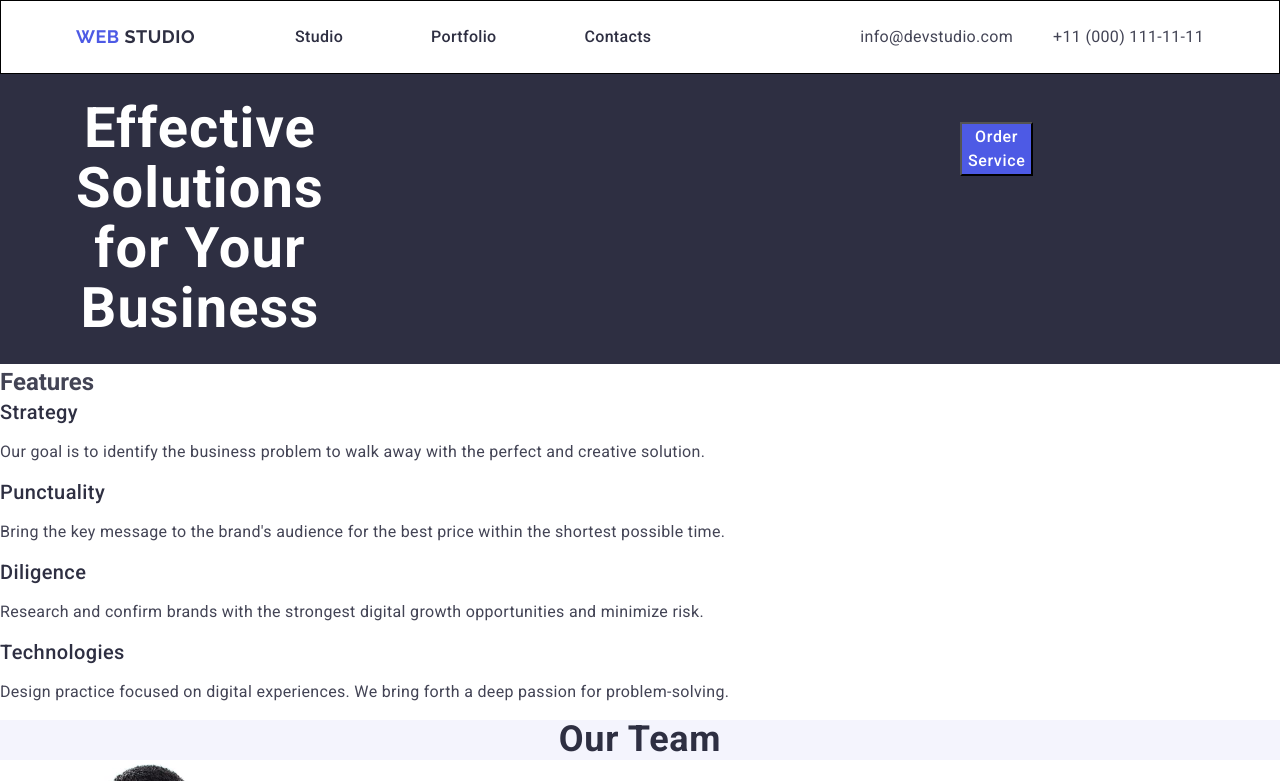
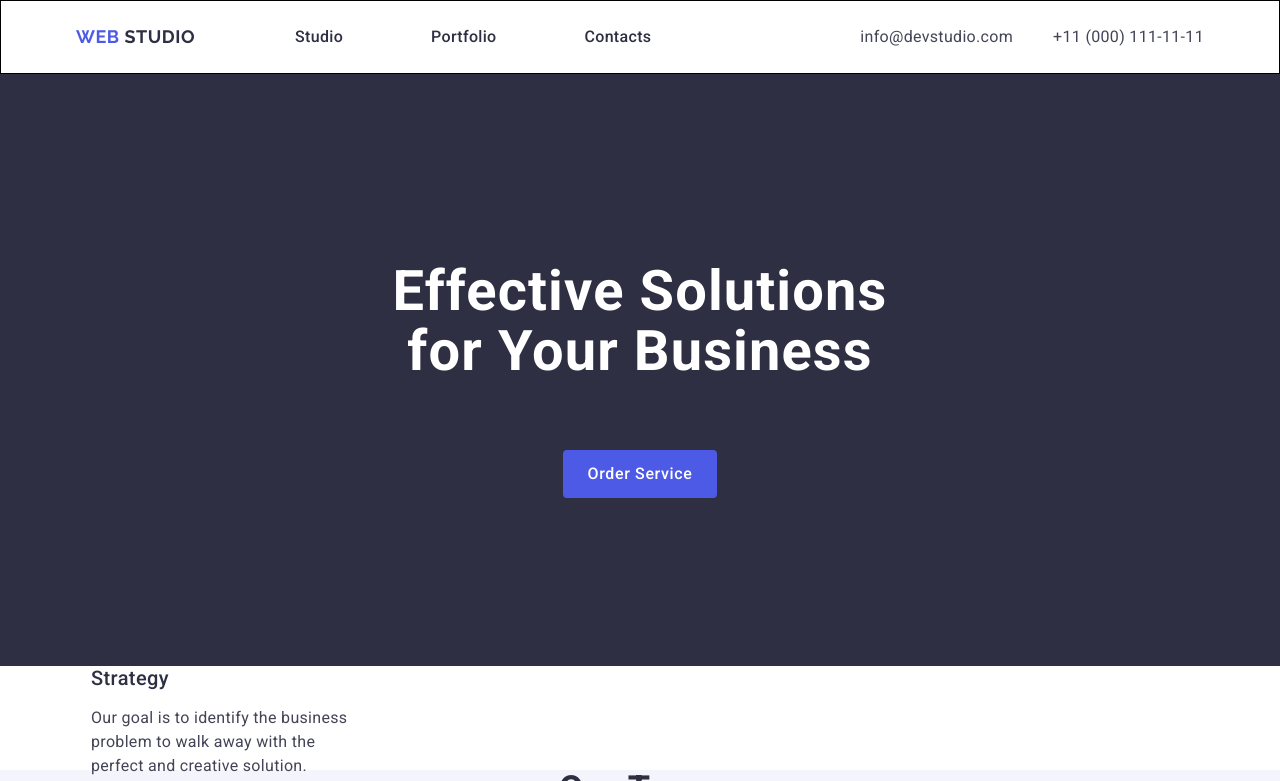
Before and after one commit to Roman-M-81/goit-markup-hw-03, a plain HTML site: page index.html in a window 1280 px wide. Shown: the top 781 px of the page. Drawn offline with nearby package versions, Linux system fonts and the light colour scheme.

Commit message:
add index file

```diff
--- a/css/styles.css
+++ b/css/styles.css
@@ -141,7 +141,16 @@ border: 1px solid #000;
 .hero-section {
     background-color: #2E2F42;
 }
+.container-hero {
 
+    display: flex;
+    flex-direction: column;
+    align-items: center;
+    justify-content: center;
+    height: 100%;
+    text-align: center;
+
+}
 .hero-title {
     font-family: "Roboto", sans-serif;
     font-weight: 700;
@@ -153,6 +162,8 @@ border: 1px solid #000;
     max-width: 496px;
     margin-left: auto;
     margin-right: auto;
+    margin-top: 188px;
+    margin-bottom: 48px;
 }
 
 .hero-button {
@@ -164,31 +175,50 @@ border: 1px solid #000;
     letter-spacing: 0.04em;
     color: #fff;
     cursor: pointer;
-    margin-top: 48px;
-    margin-right: 635px;
-    margin-bottom: 188px;
-    margin-left: 636px;
+    padding: 12px 24px;
+    border: none;
+    border-radius: 4px;
+    margin-top: 20px;
+    margin-bottom: 168px;
 }
+
+.container-features {
+    width: 1128px;
+    height: 104px;
+}
+
+.features-section-main {
+    display: none;
+}
+
+.features-section-list {
+    width: calc ((100% - 72) /4);
+
+}
+
 .features-section-sub {
     font-family: "Roboto", sans-serif;
     font-weight: 500;
     font-size: 20px;
-
-    /* line-height: 24px; */
     line-height: 120%;
     letter-spacing: 0.02em;
     color: #2e2f42;
+    width: 264;
+    height: 104;
+    top: 792px;
+    left: 156px;
+    gap: 8px;
 }
 
 .features-section-text {
     font-family: "Roboto", sans-serif;
     font-weight: 400;
     font-size: 16px;
-
-        /* line-height: 24px; */
     line-height: 150%;
     letter-spacing: 0.02em;
     color: #434455;
+    width: 264px;
+    height: 72px;
 }
 
 .our-team {
--- a/index.html
+++ b/index.html
@@ -52,6 +52,7 @@
    </div>
   </section>
   <section class="features-section">
+    <div class="container container-features">
     <h2 class="features-section-main">Features</h2>
     <ul class="features-section-list">
         <li>
@@ -80,6 +81,7 @@
             </p>
         </li>
     </ul>
+    </div>
 
   </section>
   <section class="our-team">
```
